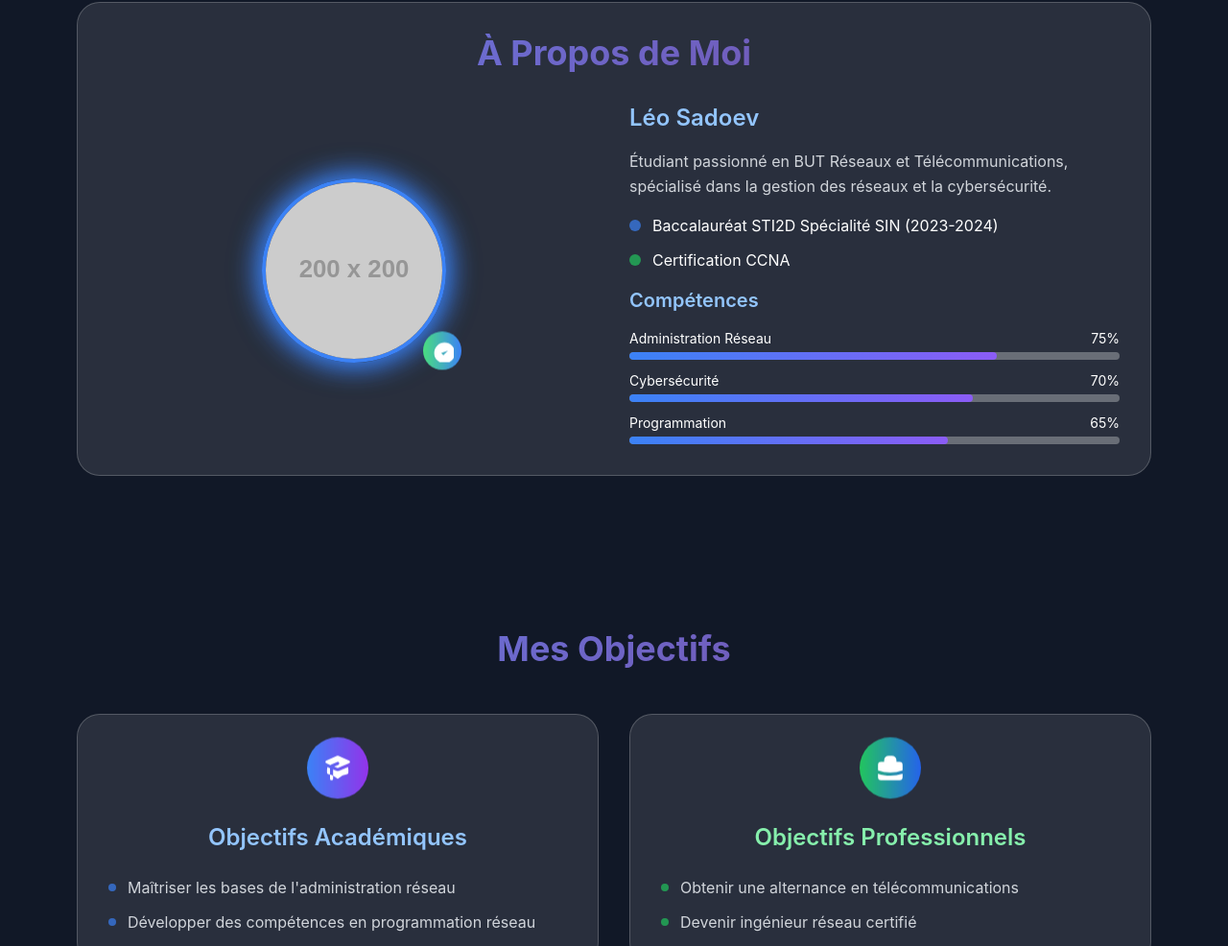
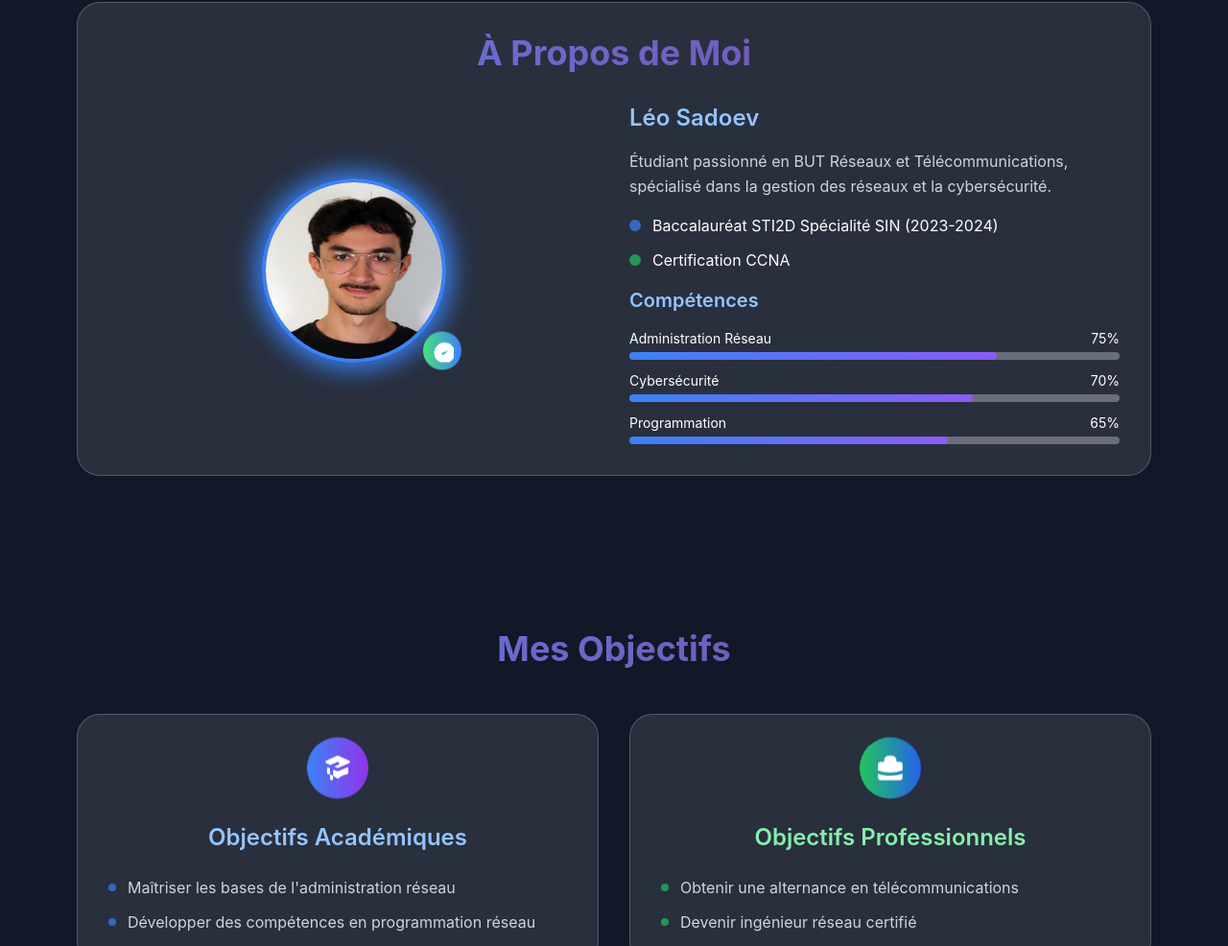
Before and after one commit to DrakyFR/sae-portfolio, a plain HTML site: page index.html in a window 1280 px wide. Shown: the part 878-1864 px from the top of the page at 96% size. Drawn offline with nearby package versions, Linux system fonts and the light colour scheme; placeholder pictures from the web are drawn by us.

Commit message:
sae portfolio

```diff
--- a/index.html
+++ b/index.html
@@ -206,7 +206,7 @@
                 <div class="grid md:grid-cols-2 gap-8 items-center">
                     <div class="text-center">
                         <div class="relative inline-block">
-                            <img src="https://via.placeholder.com/200" alt="Profile Photo"
+                            <img src="moi.png" alt="Profile Photo"
                                  class="w-48 h-48 rounded-full mx-auto animate-float border-4 border-blue-500 animate-glow">
                             <div class="absolute -bottom-4 -right-4 bg-gradient-to-r from-green-400 to-blue-500 rounded-full p-2 animate-bounce-subtle">
                                 <svg class="w-6 h-6 text-white" fill="currentColor" viewBox="0 0 20 20">
```
